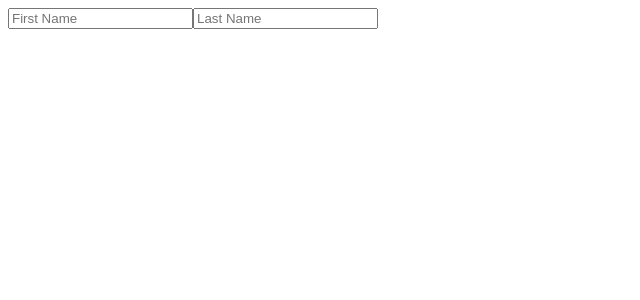
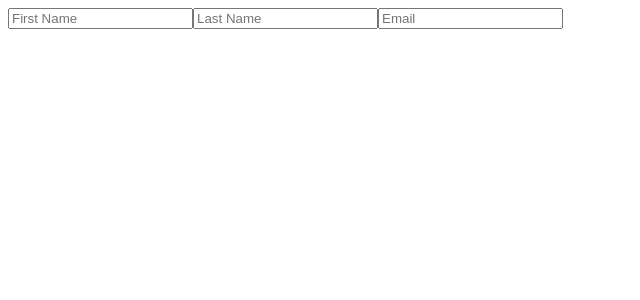
Before and after one commit to LurieK/Scrimba_lesson_4, a React (Create React App) app: page / in a window 1280 px wide. Shown: the top 300 px of the page, without its empty margins (0-640 px from the left). Built offline with nearby package versions, Linux system fonts and the light colour scheme.

Commit message:
add email to form

```diff
--- a/src/App.js
+++ b/src/App.js
@@ -5,7 +5,8 @@ export default function App() {
 
     const [formData, setFormData]= React.useState({
       firstName: "",
-      lastName: ""
+      lastName: "",
+      email:""
     })
     console.log(formData)
 
@@ -32,13 +33,19 @@ export default function App() {
                 onChange= {handleChange}
                 name= "firstName"
             />
-
             <input
                 type="text"
                 placeholder="Last Name"
                 onChange= {handleChange}
                 name= "lastName"
             />
+            <input
+                type="email"
+                placeholder="Email"
+                onChange= {handleChange}
+                name= "email"
+            />
+
         </form>
     )
 }
```
